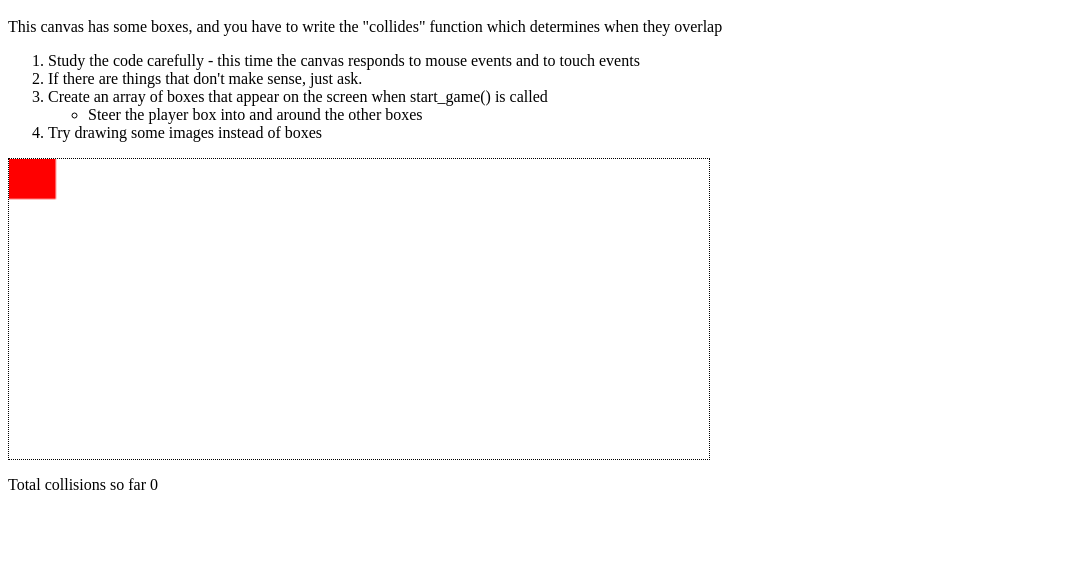
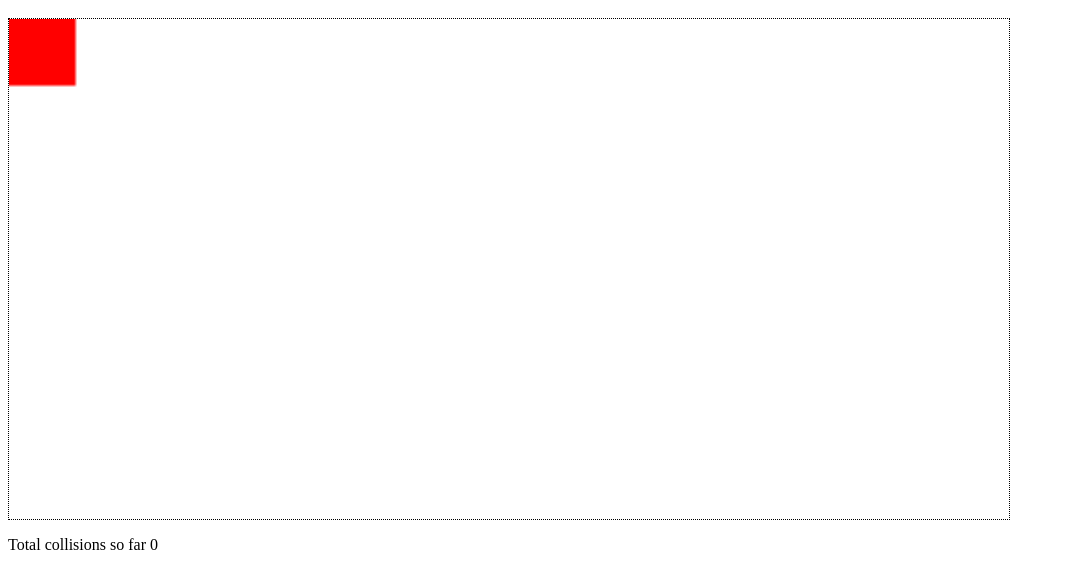
Before and after one commit to NaokiTM/collision-game, a plain HTML site: page collisions.html in a window 1280 px wide. Shown: the part 48-636 px from the top of the page, without its empty margins (0-1065 px from the left). Drawn offline with Linux system fonts and the light colour scheme.

Commit message:
resized and renamed canvas, created placeholder collides function

```diff
--- a/collisions.html
+++ b/collisions.html
@@ -7,17 +7,7 @@
 <body>
 
     <h1>Collision Game, Naoki Miyagawa</h1>
-
-    <p>This canvas has some boxes, and you have to write the "collides" function which determines when they overlap</p>
-    <ol>
-        <li>Study the code carefully - this time the canvas responds to mouse events and to touch events</li>
-        <li>If there are things that don't make sense, just ask.</li>
-        <li>Create an array of boxes that appear on the screen when start_game() is called<ul>
-          <li>Steer the player box into and around the other boxes</li>
-          </ul>
-        <li>Try drawing some images instead of boxes</li>
-    </ol>
-    <canvas id = "collisions_canv"></canvas>
+    <canvas id = "game_canvas"></canvas>
 
     <p id = "p1">
     <!--This is an "empty" paragraph, which we can fill using JavaScript and a call to document.getElementById('p1') if we find we want to write anything on the page-->
--- a/script.js
+++ b/script.js
@@ -20,7 +20,7 @@
             let boxes = []; // array to hold the things we might collide with
 
             // let's set up a canvas and a canvas context so we can draw stuff
-            const canv = document.getElementById("collisions_canv");
+            const canv = document.getElementById("game_canvas");
             const ctx = canv.getContext("2d");
 
             // let's have a red box to represent the player
@@ -47,6 +47,11 @@
                         break;
                 }
             })
+
+            //called when the playerbox collides into an obstacle:
+            function collides() {
+                stop_game()
+            }
 
 
             function game_loop() {
--- a/style.css
+++ b/style.css
@@ -1,5 +1,5 @@
-#collisions_canv {
-    width: 700px;
-    height: 300px;
+#game_canvas {
+    width: 1000px;
+    height: 500px;
     border: 1px dotted;
 }
```
